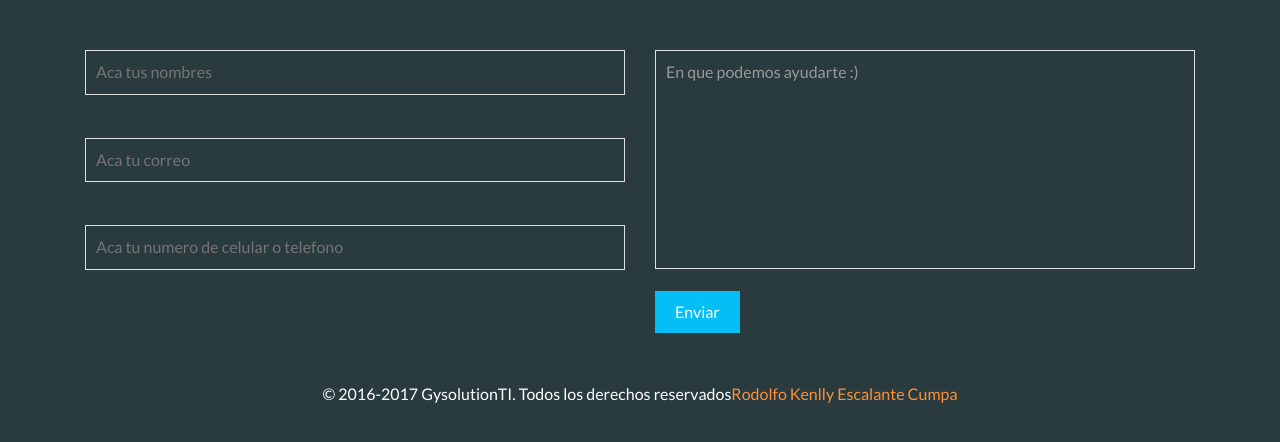
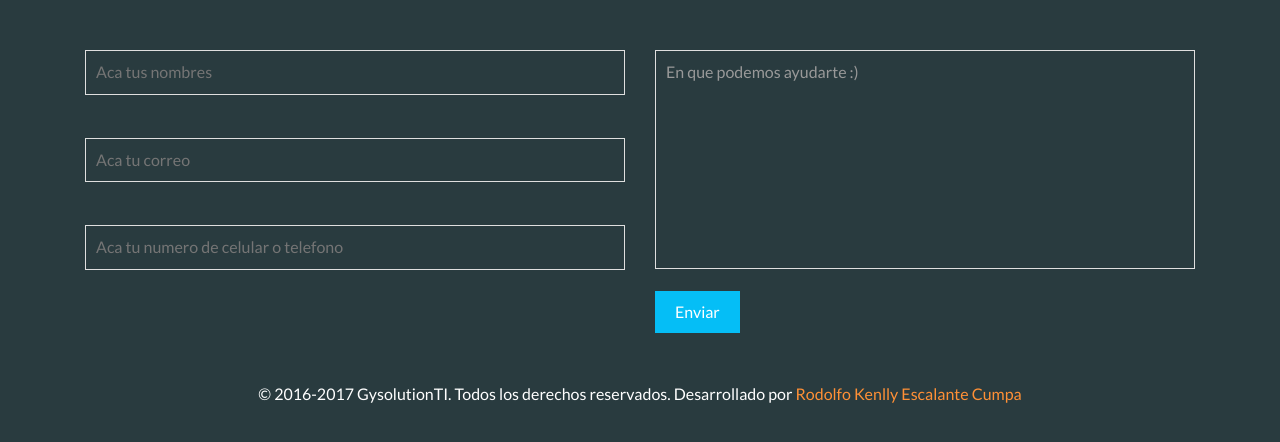
Before and after one commit to RodolfoEscalante/GysolutionTI, a plain HTML site: page index.html in a window 1280 px wide. Shown: the part 7497-7939 px from the top of the page. Drawn offline with Linux system fonts and the light colour scheme; files whose address does not match are found by name; a web font is replaced by a local one.

Commit message:
Ultimo cambio footer

```diff
--- a/index.html
+++ b/index.html
@@ -482,7 +482,7 @@
 			<div class="clearfix"></div>
 
 		</form>
-		<p class="copy-rights">&copy; 2016-2017 GysolutionTI. Todos los derechos reservados<a href="https://www.facebook.com/RodolfoKenllyEscalanteCumpa">Rodolfo Kenlly Escalante Cumpa</a></p>
+		<p class="copy-rights">&copy; 2016-2017 GysolutionTI. Todos los derechos reservados. Desarrollado por <a href="https://www.facebook.com/RodolfoKenllyEscalanteCumpa">Rodolfo Kenlly Escalante Cumpa</a></p>
 
 	</div>
 </div>
```
